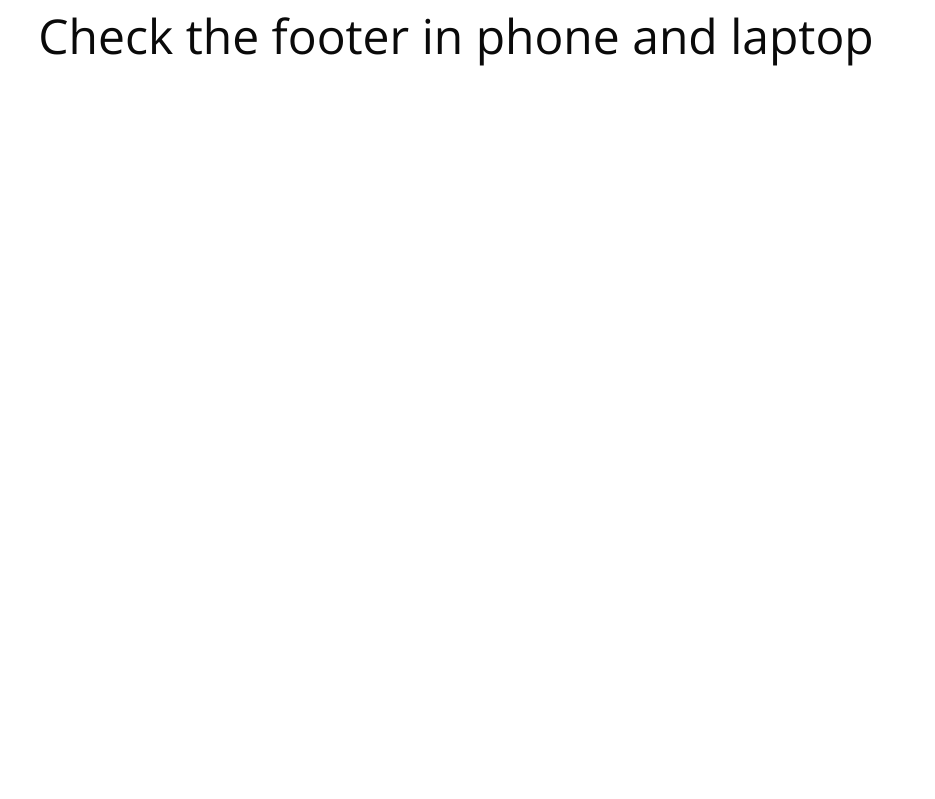
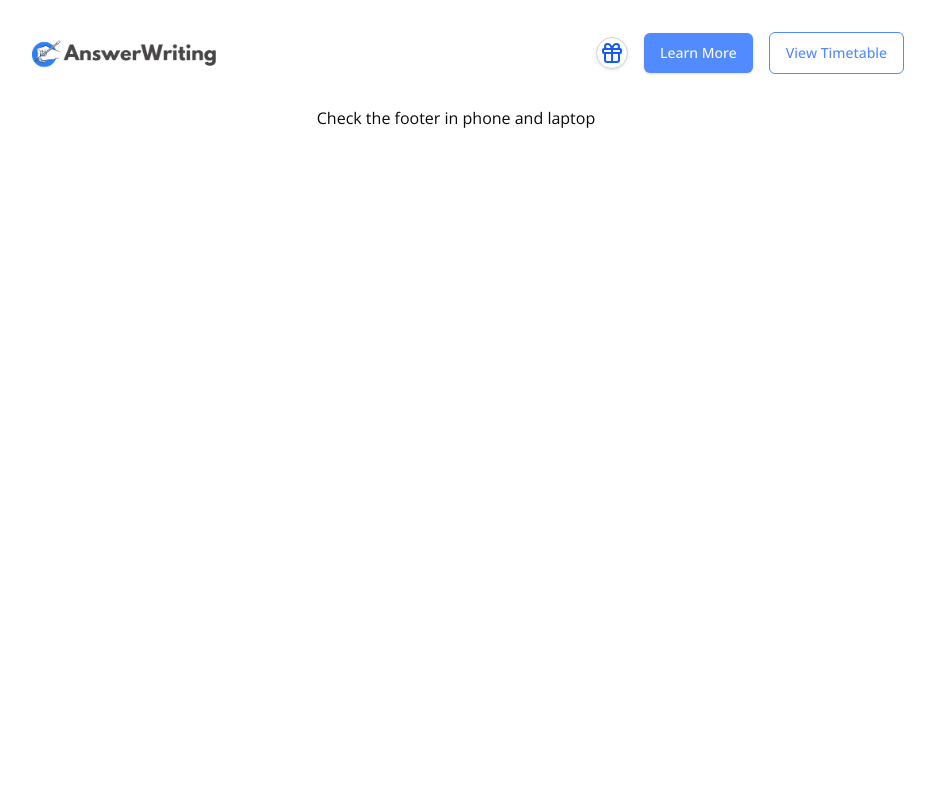
Before and after one commit to anthroholictechnologies/answerwriting, a Next.js app: page / in a window 1280 px wide. Shown: the top 799 px of the page, without its empty margins (184-1119 px from the left). Built offline with nearby package versions, Linux system fonts and the light colour scheme.

Commit message:
add the header

```diff
--- a/src/app/page.tsx
+++ b/src/app/page.tsx
@@ -1,9 +1,11 @@
 import Footer from "answerwriting/components/misc/misc_footer";
+import Header from "answerwriting/components/misc/misc_header";
 
 export default function Home() {
   return (
-    <div className="h-screen w-screen">
-      <div className="text-[3rem] text-center h-[800px]"> Check the footer in phone and laptop </div>
+    <div className="h-screen w-full">
+      <Header />
+      <div className="text-[1rem] text-center h-[800px]"> Check the footer in phone and laptop </div>
       <Footer />
     </div>
   );
--- a/src/components/misc/misc_footer.tsx
+++ b/src/components/misc/misc_footer.tsx
@@ -30,7 +30,7 @@ const footerData = {
 const Footer = () => {
   return (
     <footer>
-      <div className="flex flex-col  lg:flex-row lg:gap-8 px-8 py-8 lg:px-24 lg:py-16 lg:justify-around gap-4 bg-accent w-full text-black border border-b shadow-b-[darkBlue]">
+      <div className="flex flex-col lg:flex-row lg:gap-8 px-8 py-8 lg:px-24 lg:py-16 lg:justify-around gap-4 bg-accent w-full text-black border border-b shadow-b-[darkBlue]">
         <div className="flex-1 flex justify-center">
           <div className="flex flex-col gap-2">
             <h1 className="font-bold text-lg"> {footerData.brandName} </h1>
--- /dev/null
+++ b/src/components/misc/misc_header.tsx
@@ -0,0 +1,57 @@
+import Image from "next/image";
+import { Button } from "../ui/button";
+import { Gift } from "lucide-react";
+const Header = () => {
+  return (
+    <header>
+      <nav className="flex w-full justify-around py-8 xl:px-48">
+        <div className="flex-1 hidden xl:block hover:cursor-pointer">
+          <Image
+            src="/logos/3_resize.png"
+            alt="answerwriting logo"
+            width={200}
+            height={40}
+            className="hidden xl:block h-[40px] w-[200px] ml-4"
+          />
+        </div>
+        <div className="items-center justify-end gap-4 flex-1 hidden xl:flex">
+          <div className="hidden hover:cursor-pointer h-8 w-8 xl:flex justify-center items-center rounded-full shadow border border-[lightGray]">
+            <Gift className="text-primary-dark" />
+          </div>
+          <Button className="py-5 hover:cursor-pointer"> Learn More </Button>
+          <Button variant="transparent" className="py-5 hover:cursor-pointer">
+            {" "}
+            View Timetable{" "}
+          </Button>
+        </div>
+
+        {/* for phone */}
+        <div className="xl:hidden hover:cursor-pointer">
+          <Image
+            src="/logos/1.png"
+            alt="answerwriting logo"
+            width={60}
+            height={60}
+            className="xl:hidden h-[60px] w-[60px] ml-4"
+          />
+        </div>
+        <div className="justify-end gap-1 flex xl:hidden items-center">
+          <Button size="sm" className="hover:cursor-pointer">
+            {" "}
+            Learn More{" "}
+          </Button>
+          <Button
+            size="sm"
+            variant="transparent"
+            className="hover:cursor-pointer"
+          >
+            {" "}
+            View Timetable{" "}
+          </Button>
+        </div>
+      </nav>
+    </header>
+  );
+};
+
+export default Header;
--- a/src/components/ui/button.tsx
+++ b/src/components/ui/button.tsx
@@ -19,6 +19,7 @@ const buttonVariants = cva(
           "bg-secondary text-secondary-foreground shadow-sm hover:bg-secondary/80",
         ghost: "hover:bg-accent hover:text-accent-foreground",
         link: "text-primary underline-offset-4 hover:underline",
+        transparent: "bg-transparent border shadow-none hover:bg-transparent border-primary text-primary"
       },
       size: {
         default: "h-9 px-4 py-2",
```
